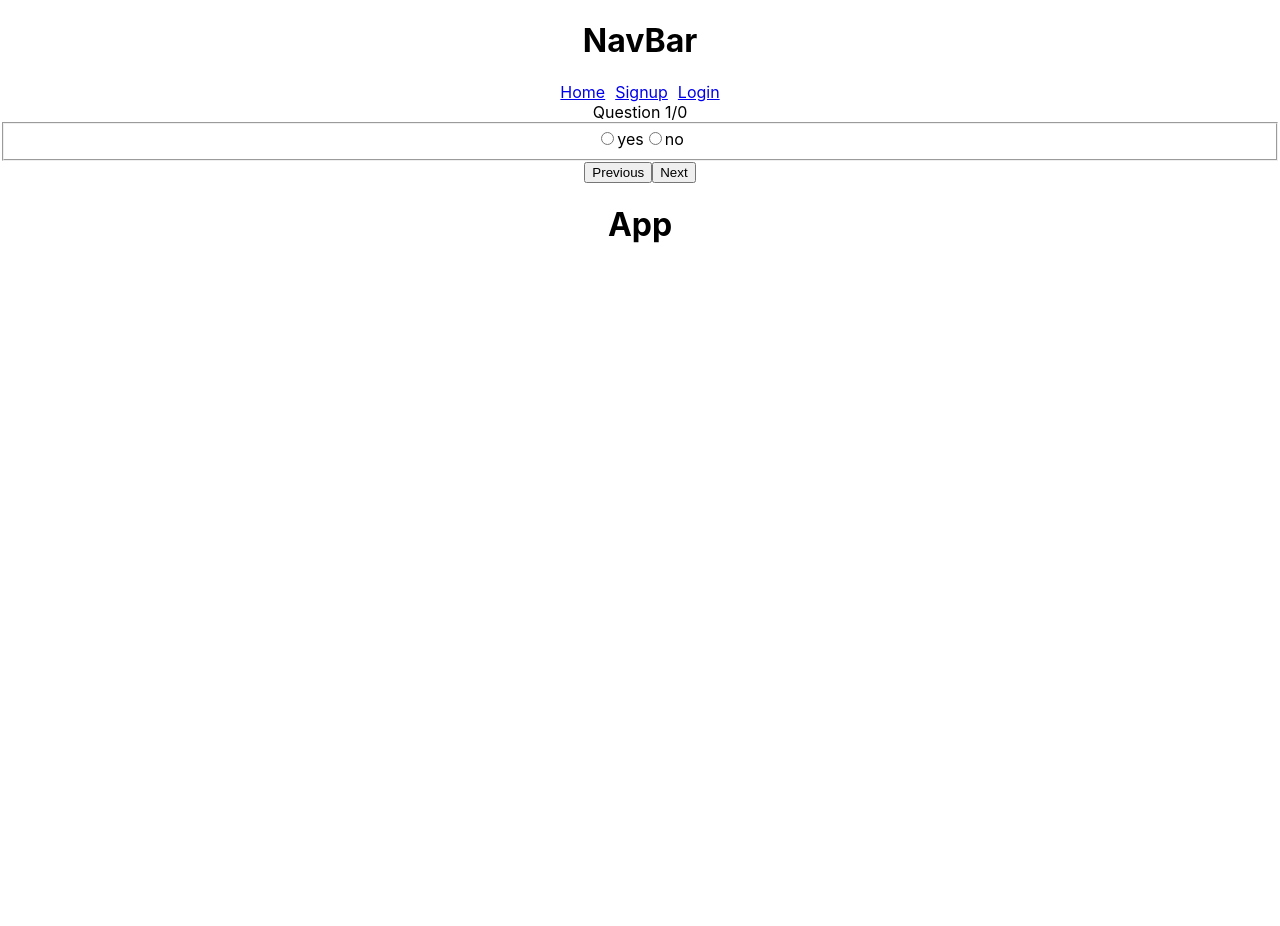
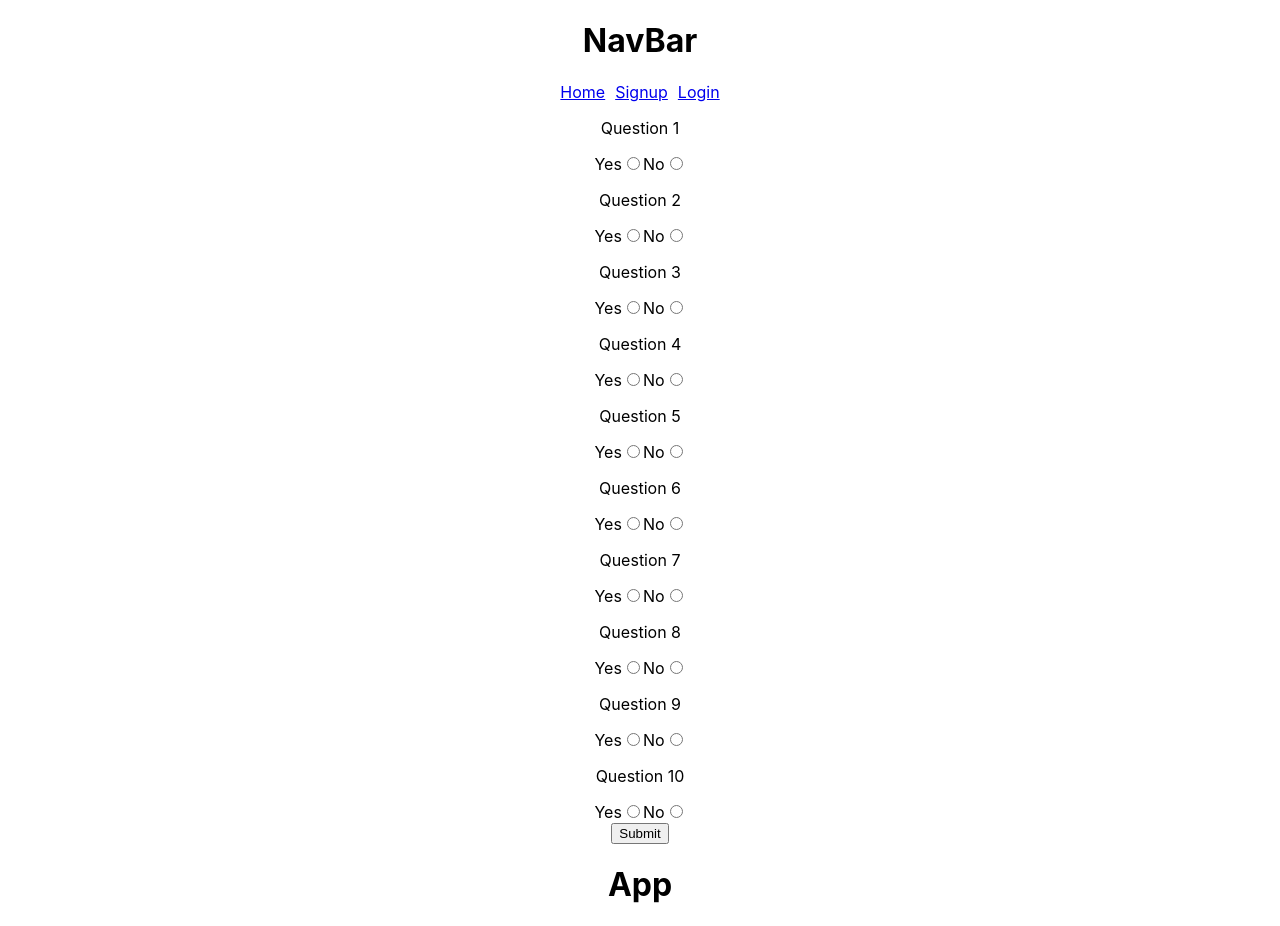
Before and after one commit to cmann80/phase-5-dialect-map, a React (Create React App) app in the folder client/: page /survey in a window 1280 px wide. Before the commit the page ends 800 px from the top, so only its background shows below. Built offline with nearby package versions, Linux system fonts and the light colour scheme; no server answers.

Commit message:
changed survey into a simple list of radio buttons; now updates accurately

```diff
--- a/client/src/App.js
+++ b/client/src/App.js
@@ -64,7 +64,7 @@ if(errors) return <h1>{errors}</h1>
             <Route path= "/" element={<Home/>}/>
             <Route path="/signup" element={<Signup user={user} setUser={setUser}/>}/>
             <Route path="/login" element={<Login setUser={setUser}/>}/>
-            <Route path="/survey" element={<Survey user={user} questionArray={questionArray}/>}/>
+            <Route path="/survey" element={<Survey user={user} setUser={setUser} questionArray={questionArray}/>}/>
             <Route path="/profile" element={<Profile user={user} setUser={setUser}/>}/>
           </Routes>
         </BrowserRouter>
--- a/client/src/components/Survey/Survey.js
+++ b/client/src/components/Survey/Survey.js
@@ -3,42 +3,104 @@ import "./Survey.css"
 import { useNavigate } from 'react-router-dom';
 
 
-function Survey({questionArray, user}){
+function Survey({questionArray, user, setUser}){
 
     const navigate = useNavigate();
-
+    const [errors, setErrors] = useState(false)
     //state for what question is currently on the page
-    const [currentQuestion, setCurrentQuestion] = useState(0)
+    // const [currentQuestion, setCurrentQuestion] = useState(0)
 
 
     //state of all survey responses
-    const [responses, setResponses] = useState(["", "", "", "", "", "", "", "", "", "",])
-
-    const [selectedOption, setSelectedOption] = useState("")
+    const [response1, setResponse1] = useState([""])
+    const [response2, setResponse2] = useState([""])
+    const [response3, setResponse3] = useState([""])
+    const [response4, setResponse4] = useState([""])
+    const [response5, setResponse5] = useState([""])
+    const [response6, setResponse6] = useState([""])
+    const [response7, setResponse7] = useState([""])
+    const [response8, setResponse8] = useState([""])
+    const [response9, setResponse9] = useState([""])
+    const [response10, setResponse10] = useState([""])
 
 
 
-    function incrementQuestion(){
-        if (currentQuestion < questionArray.length -1){
-            setCurrentQuestion(currentQuestion +1)
-            const updatedResponses = [...responses]
-            updatedResponses[currentQuestion] = selectedOption
-            setResponses(updatedResponses)
-            console.log(selectedOption)
-            console.log(`user responded to question ${currentQuestion}  with ${responses[currentQuestion]}`)
-            console.log(responses)
-        }
-    }
 
-    function decrementQuestion(){
-        if (currentQuestion > 0){
-            setCurrentQuestion(currentQuestion -1)
-        }
-    }
 
-    function handleSelect(e){
+//     function incrementQuestion(e){
 
-        setSelectedOption(e.target.value)
+
+//         console.log(e)
+//             const updatedResponses = [...responses]
+//             updatedResponses[currentQuestion] = selectedOption
+//             setResponses(updatedResponses)
+//             if (currentQuestion < questionArray.length -1){
+
+//                 fetch(`/responses/${user.response.id}`, {
+//                     method: "PATCH",
+//                     headers: {
+//                         "Content-Type": "application/json",
+//                     },
+//                     body: JSON.stringify({
+//                         [`r${currentQuestion+1}`]: selectedOption
+
+//                     }),
+//                     }).then((r) => {
+//                         if (r.ok) {
+//                             r.json().then(() => {
+//                             })
+//                         }
+//                     });
+//             console.log(`user responded to question ${currentQuestion}  with ${responses[currentQuestion]}`)
+//             setCurrentQuestion(currentQuestion +1)
+
+//             }
+
+
+//     }
+
+
+//     function decrementQuestion(){
+//         if (currentQuestion > 0){
+//             setCurrentQuestion(currentQuestion -1)
+//         }
+//     }
+
+// function handleSelect(e){
+//     console.log(e.target.value)
+//     setResponses(e.target.value)
+// }
+
+//     // function handleSubmit(e){
+//     //     e.preventDefault()
+//     //     console.log(currentQuestion)
+//     //     if (currentQuestion < questionArray.length -1){
+
+//     //         fetch(`/responses/${user.response.id}`, {
+//     //             method: "PATCH",
+//     //             headers: {
+//     //                 "Content-Type": "application/json",
+//     //             },
+//     //             body: JSON.stringify({
+//     //                 [`r${currentQuestion+1}`]: selectedOption
+
+//     //             }),
+//     //             }).then((r) => {
+//     //                 if (r.ok) {
+//     //                     r.json().then(() => {
+//     //                     })
+//     //                 }
+//     //             });
+//     //     console.log(`user responded to question ${currentQuestion}  with ${selectedOption}`)
+//     //     setCurrentQuestion(currentQuestion +1)
+
+//     //     }
+//     // }
+
+
+function handleSubmitAll(e){
+
+    e.preventDefault()
 
     fetch(`/responses/${user.response.id}`, {
         method: "PATCH",
@@ -46,31 +108,38 @@ function Survey({questionArray, user}){
             "Content-Type": "application/json",
             },
             body: JSON.stringify({
-                    [`r${currentQuestion+1}`]: e.target.value
-
+            r1: response1,
+            r2: response2,
+            r3: response3,
+            r4: response4,
+            r5: response5,
+            r6: response6,
+            r7: response7,
+            r8: response8,
+            r9: response9,
+            r10: response10
             }),
-            }).then((r) => {
-                if (r.ok) {
-                    r.json().then(() => {
+        }).then((res) => {
+            if (res.ok) {
+                res.json().then((data) => {
+                    setUser(currUser => ({...currUser, response: data}))
+                })
+            } else {
+                res.json().then((err) => setErrors(err.errors))
+            }
         })
     }
-            });
-        }
-
-
-
 
     return(
         <div className ="question-section">
-            <div className="question-count">
-                <span>Question {currentQuestion +1}</span>/{questionArray.length}
+            {/* <div className="question-count"> */}
+                {/* <span>Question {currentQuestion +1}</span>/{questionArray.length}
             </div>
             <div className ="question-text">
                 {questionArray[currentQuestion]}
             </div>
             <div className = "response-choices">
-                <form>
-                    <fieldset>
+                <form onSubmit={(e) => handleSubmit(e)}>
                     <input
                         type = "radio"
                         name = "choice"
@@ -84,14 +153,167 @@ function Survey({questionArray, user}){
                         value ="no"
                         onChange = {handleSelect}
                         />
-                        <label htmlFor="no">no</label>
-                    </fieldset>
+                    <label htmlFor="no">no</label><br/>
+                    <input type="submit" />
                 </form>
             </div>
-            <div className="direction-buttons">
-            <button onClick={() => decrementQuestion()}>Previous</button>
-            <button onClick={() => incrementQuestion()}>Next</button>
-            </div>
+            <div className="direction-buttons">  */}
+            {/* <button onClick={(e) => decrementQuestion(e)}>Previous</button>
+            <button onClick={(e) => incrementQuestion(e)}>Next</button> */}
+            {/* </div> */}
+            <form onSubmit={(e) => handleSubmitAll(e)}>
+                <p>Question 1</p>
+                <label>Yes</label>
+                <input
+                type = "radio"
+                name = "choice1"
+                value ="yes"
+                onChange = {(e) => setResponse1(e.target.value)}
+                />
+                <label>No</label>
+                <input
+                type = "radio"
+                name = "choice1"
+                value ="no"
+                onChange = {(e) => setResponse1(e.target.value)}
+                />
+                <p>Question 2</p>
+                <label>Yes</label>
+                <input
+                type = "radio"
+                name = "choice2"
+                value ="yes"
+                onChange = {(e) => setResponse2(e.target.value)}
+                />
+                <label>No</label>
+                <input
+                type = "radio"
+                name = "choice2"
+                value ="no"
+                onChange = {(e) => setResponse2(e.target.value)}
+                />
+                <p>Question 3</p>
+                <label>Yes</label>
+                <input
+                type = "radio"
+                name = "choice3"
+                value ="yes"
+                onChange = {(e) => setResponse3(e.target.value)}
+                />
+                <label>No</label>
+                <input
+                type = "radio"
+                name = "choice3"
+                value ="no"
+                onChange = {(e) => setResponse3(e.target.value)}
+                />
+                <p>Question 4</p>
+                <label>Yes</label>
+                <input
+                type = "radio"
+                name = "choice4"
+                value ="yes"
+                onChange = {(e) => setResponse4(e.target.value)}
+                />
+                <label>No</label>
+                <input
+                type = "radio"
+                name = "choice4"
+                value ="no"
+                onChange = {(e) => setResponse4(e.target.value)}
+                />
+                <p>Question 5</p>
+                <label>Yes</label>
+                <input
+                type = "radio"
+                name = "choice5"
+                value ="yes"
+                onChange = {(e) => setResponse5(e.target.value)}
+                />
+                <label>No</label>
+                <input
+                type = "radio"
+                name = "choice5"
+                value ="no"
+                onChange = {(e) => setResponse5(e.target.value)}
+                />
+                <p>Question 6</p>
+                <label>Yes</label>
+                <input
+                type = "radio"
+                name = "choice6"
+                value ="yes"
+                onChange = {(e) => setResponse6(e.target.value)}
+                />
+                <label>No</label>
+                <input
+                type = "radio"
+                name = "choice6"
+                value ="no"
+                onChange = {(e) => setResponse6(e.target.value)}
+                />
+                <p>Question 7</p>
+                <label>Yes</label>
+                <input
+                type = "radio"
+                name = "choice7"
+                value ="yes"
+                onChange = {(e) => setResponse7(e.target.value)}
+                />
+                <label>No</label>
+                <input
+                type = "radio"
+                name = "choice7"
+                value ="no"
+                onChange = {(e) => setResponse7(e.target.value)}
+                />
+                <p>Question 8</p>
+                <label>Yes</label>
+                <input
+                type = "radio"
+                name = "choice8"
+                value ="yes"
+                onChange = {(e) => setResponse8(e.target.value)}
+                />
+                <label>No</label>
+                <input
+                type = "radio"
+                name = "choice8"
+                value ="no"
+                onChange = {(e) => setResponse8(e.target.value)}
+                />
+                <p>Question 9</p>
+                <label>Yes</label>
+                <input
+                type = "radio"
+                name = "choice9"
+                value ="yes"
+                onChange = {(e) => setResponse9(e.target.value)}
+                />
+                <label>No</label>
+                <input
+                type = "radio"
+                name = "choice9"
+                value ="no"
+                onChange = {(e) => setResponse9(e.target.value)}
+                />
+                <p>Question 10</p>
+                <label>Yes</label>
+                <input
+                type = "radio"
+                name = "choice10"
+                value ="yes"
+                onChange = {(e) => setResponse10(e.target.value)}
+                />
+                <label>No</label>
+                <input
+                type = "radio"
+                name = "choice10"
+                value ="no"
+                onChange = {(e) => setResponse10(e.target.value)}
+                /><br/>
+                <input type= "submit"/>
+            </form>
         </div>
     )
 }
```
Lines whose indentation alone changed are shown as unchanged.
